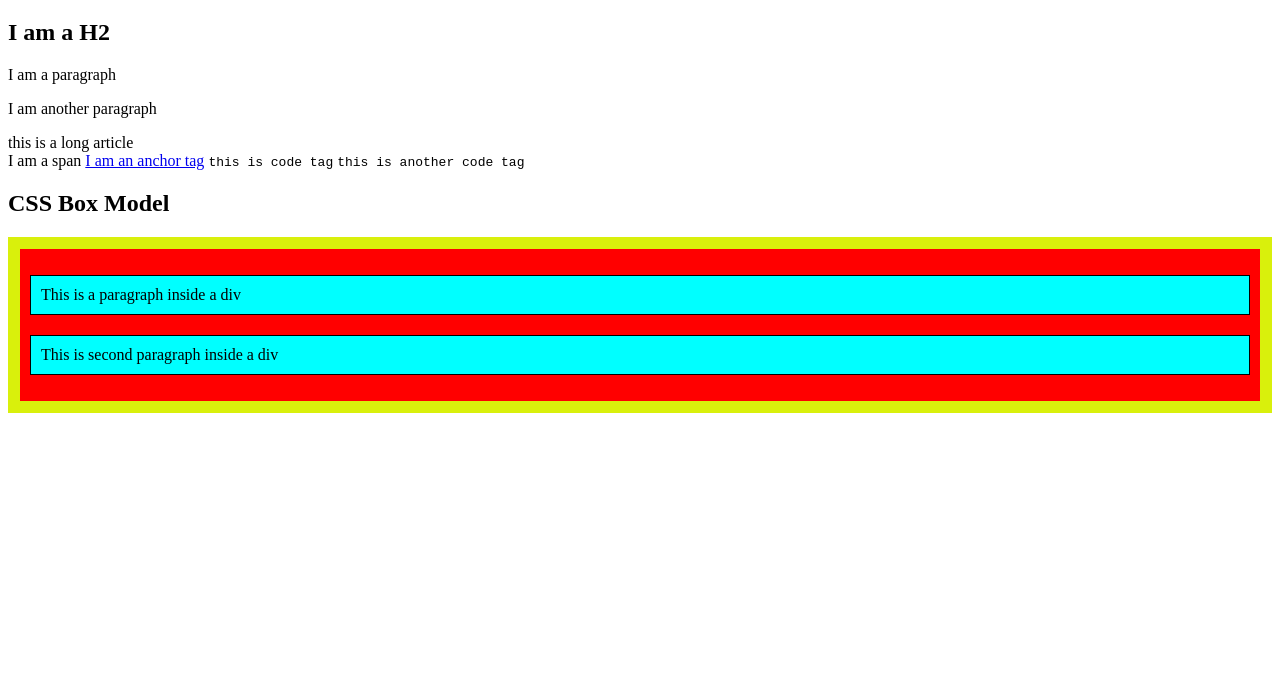
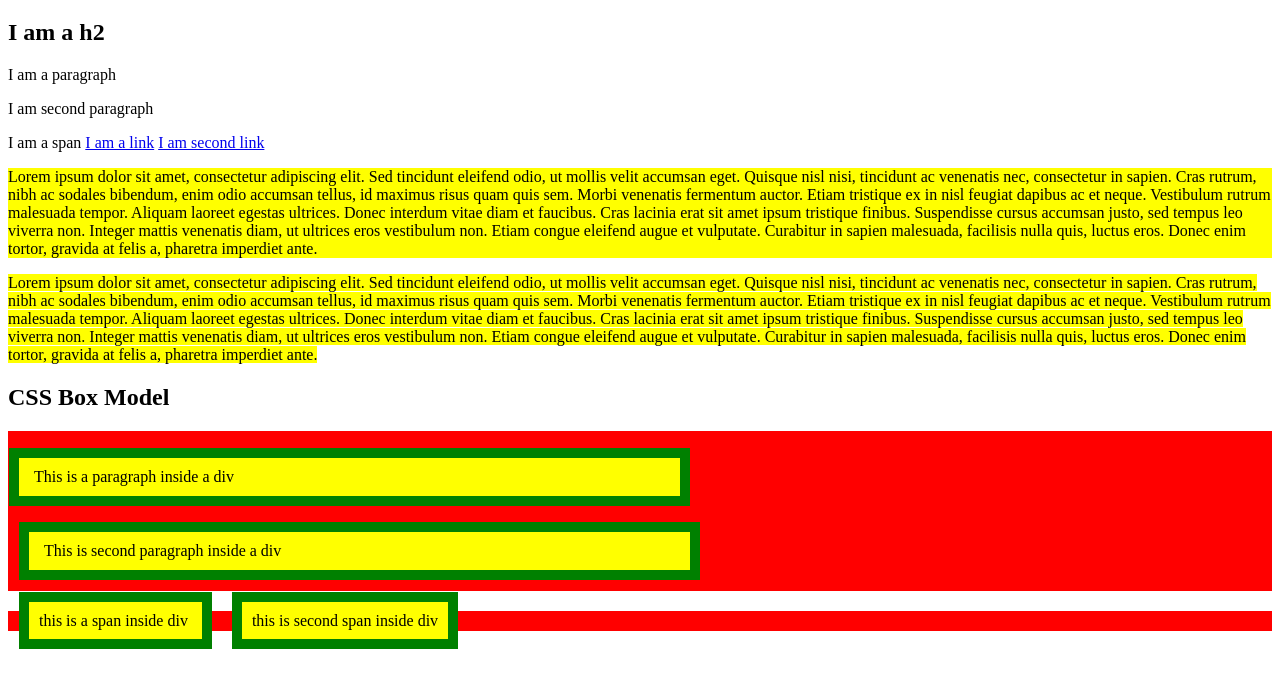
Before and after one commit to gaurangdave/CodifiedLoungeCodeSamples, a plain HTML site: page WebDevelopmentFundamentals/IntroToCSS/css_box_model/box_model.html in a window 1280 px wide. Shown: the part 61-748 px from the top of the page. Drawn offline with Linux system fonts and the light colour scheme.

Commit message:
added CSS box model code

```diff
--- a/WebDevelopmentFundamentals/IntroToCSS/css_box_model/box_model.css
+++ b/WebDevelopmentFundamentals/IntroToCSS/css_box_model/box_model.css
@@ -1,20 +1,35 @@
-.css_box_model p{
-     background-color: cyan;
-     padding-top: 10px;
-     padding-bottom: 10px;
-     padding-left: 10px;
-     padding-right: 10px;
-     /* Short hand */
-     /* padding: 10px; */
-     border: 1px solid black;
+.css_box_model {
+     background-color: red;
+     padding:1px;
+     margin-bottom: 20px;
 }
 
-.css_box_model {
-     background-color: red;
-     padding: 10px;
-     border: 12px solid rgb(217, 240, 12);
+.css_box_model_para {
+     width: 50%;
+     background-color: yellow;
+     /* padding-top:20px;
+     padding-bottom:20px;
+     padding-left: 10px;
+     padding-right: 10px; */
+     padding: 10px 15px;
+     border: 10px green solid;
+     /* border-style: solid;
+     border-color: green; */
 }
 
-.seond_para {
-     margin-top:20px;
+.second_para {
+     margin-top: 10px;
+     margin-left:10px;
+     margin-right:10px;
+     margin-bottom: 10px;
 }
+
+.css_box_model_span {
+     background-color: yellow;
+     padding:10px;
+     border: 10px green solid;
+     margin-left:10px;
+     margin-right:10px;
+     margin-top: 10px;
+     margin-bottom: 10px;
+}
--- a/WebDevelopmentFundamentals/IntroToCSS/css_box_model/box_model.html
+++ b/WebDevelopmentFundamentals/IntroToCSS/css_box_model/box_model.html
@@ -4,39 +4,51 @@
      <meta charset="UTF-8">
      <meta http-equiv="X-UA-Compatible" content="IE=edge">
      <meta name="viewport" content="width=device-width, initial-scale=1.0">
-
      <link rel="stylesheet" href="box_model.css">
      <title>CSS Basics</title>
 </head>
 <body>
      <h1>CSS Basics</h1>
-     <!--
-          Block Element vs Inline element
-     -->
 
-     <!-- Examples of block element -->
+     <h2>I am a h2</h2>
+     <p style="width:500px;">I am a paragraph</p>
+     <p>I am second paragraph</p>
 
-     <h2>I am a H2</h2>
-     <p>I am a paragraph</p> <p>I am another paragraph</p>
 
-     <article>
-          this is a long article
-     </article>
+     <span>I am a span</span>
+     <a href="http://example.com">I am a link</a>
+     <a href="http://example.com">I am second link</a>
 
-     <!-- Examples of inline element element -->
-     <span>I am a span</span>
-     <a href="http://example.com">I am an anchor tag</a>
 
-     <code>this is code tag</code>
-     <code>this is another code tag</code>
+     <p style="background-color: yellow;">
+          Lorem ipsum dolor sit amet, consectetur adipiscing elit. Sed tincidunt eleifend odio, ut mollis velit accumsan eget. Quisque nisl nisi, tincidunt ac venenatis nec, consectetur in sapien. Cras rutrum, nibh ac sodales bibendum, enim odio accumsan tellus, id maximus risus quam quis sem. Morbi venenatis fermentum auctor. Etiam tristique ex in nisl feugiat dapibus ac et neque. Vestibulum rutrum malesuada tempor. Aliquam laoreet egestas ultrices. Donec interdum vitae diam et faucibus. Cras lacinia erat sit amet ipsum tristique finibus. Suspendisse cursus accumsan justo, sed tempus leo viverra non. Integer mattis venenatis diam, ut ultrices eros vestibulum non. Etiam congue eleifend augue et vulputate. Curabitur in sapien malesuada, facilisis nulla quis, luctus eros. Donec enim tortor, gravida at felis a, pharetra imperdiet ante.
+     </p>
 
-     <!-- CSS Box Model -->
+     <span style="background-color: yellow;">
+          Lorem ipsum dolor sit amet, consectetur adipiscing elit. Sed tincidunt eleifend odio, ut mollis velit accumsan eget. Quisque nisl nisi, tincidunt ac venenatis nec, consectetur in sapien. Cras rutrum, nibh ac sodales bibendum, enim odio accumsan tellus, id maximus risus quam quis sem. Morbi venenatis fermentum auctor. Etiam tristique ex in nisl feugiat dapibus ac et neque. Vestibulum rutrum malesuada tempor. Aliquam laoreet egestas ultrices. Donec interdum vitae diam et faucibus. Cras lacinia erat sit amet ipsum tristique finibus. Suspendisse cursus accumsan justo, sed tempus leo viverra non. Integer mattis venenatis diam, ut ultrices eros vestibulum non. Etiam congue eleifend augue et vulputate. Curabitur in sapien malesuada, facilisis nulla quis, luctus eros. Donec enim tortor, gravida at felis a, pharetra imperdiet ante.
+     </span>
+
      <h2>CSS Box Model</h2>
 
      <div class="css_box_model">
-          <p>This is a paragraph inside a div</p>
+          <p class="css_box_model_para">
+               This is a paragraph inside a div
+          </p>
 
-          <p class="seond_para">This is second paragraph inside a div</p>
+          <p class="css_box_model_para second_para">
+               This is second paragraph inside a div
+          </p>
+     </div>
+
+
+     <div class="css_box_model">
+          <span class="css_box_model_span">
+               this is a span inside div
+          </span>
+
+          <span class="css_box_model_span">
+               this is second span inside div
+          </span>
      </div>
 
 
```
